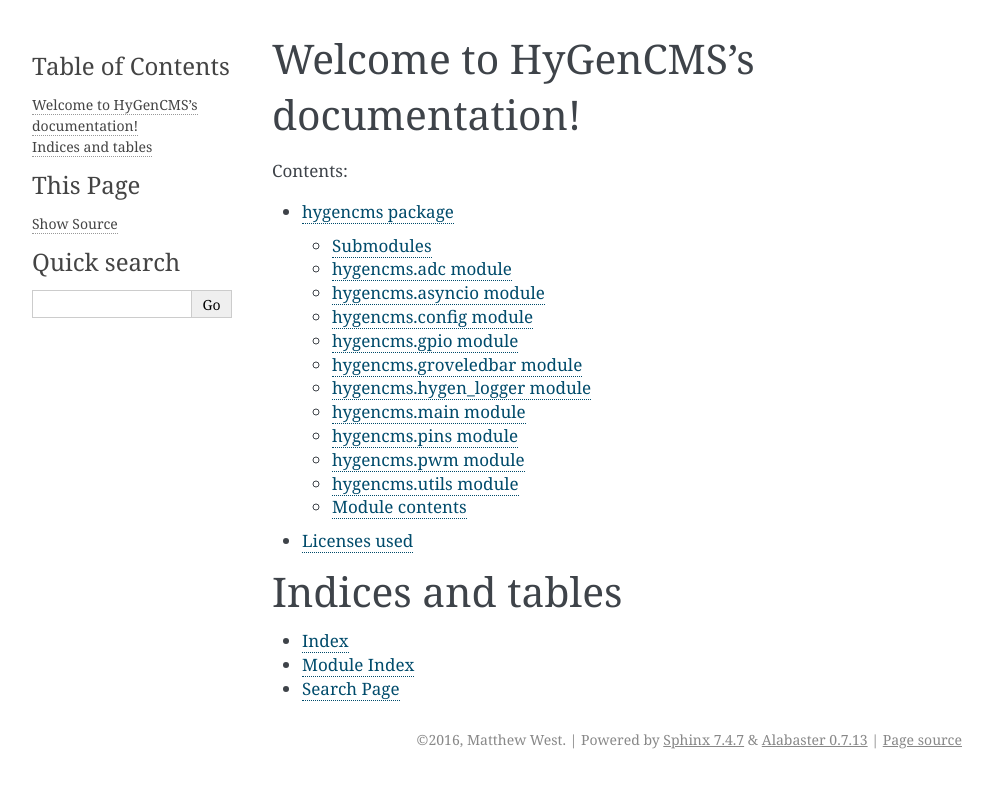
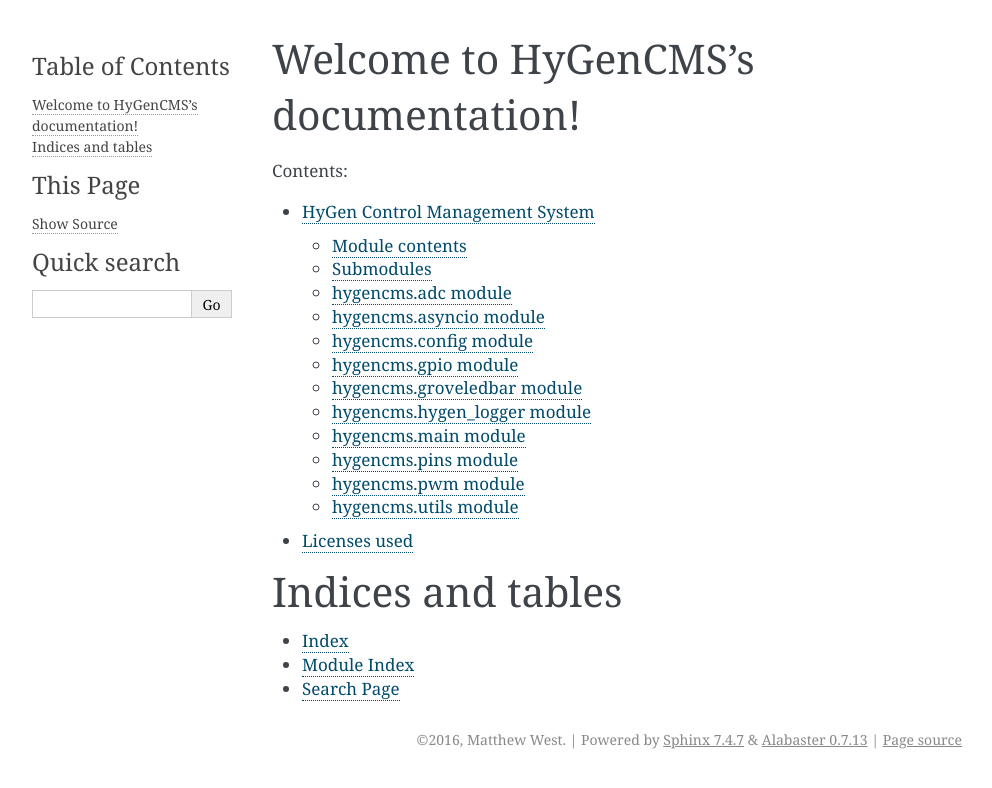
Before and after one commit to BillMarty/HyGenCMS, a Sphinx documentation site: the page built from docs/source/index.txt, in a window 1280 px wide. Shown: the top 788 px of the page, without its empty margins (148-1140 px from the left). Built offline with Sphinx 7.4.7, drawn with Linux system fonts in a browser that asks for light colours.

```diff
--- a/docs/source/hygencms.txt
+++ b/docs/source/hygencms.txt
@@ -1,5 +1,13 @@
-hygencms package
-================
+HyGen Control Management System
+===============================
+
+Module contents
+---------------
+
+.. automodule:: hygencms
+    :members:
+    :undoc-members:
+    :show-inheritance:
 
 Submodules
 ----------
@@ -83,12 +91,3 @@ hygencms.utils module
     :members:
     :undoc-members:
     :show-inheritance:
-
-
-Module contents
----------------
-
-.. automodule:: hygencms
-    :members:
-    :undoc-members:
-    :show-inheritance:
```
Also changed, not shown: 1 other file.
